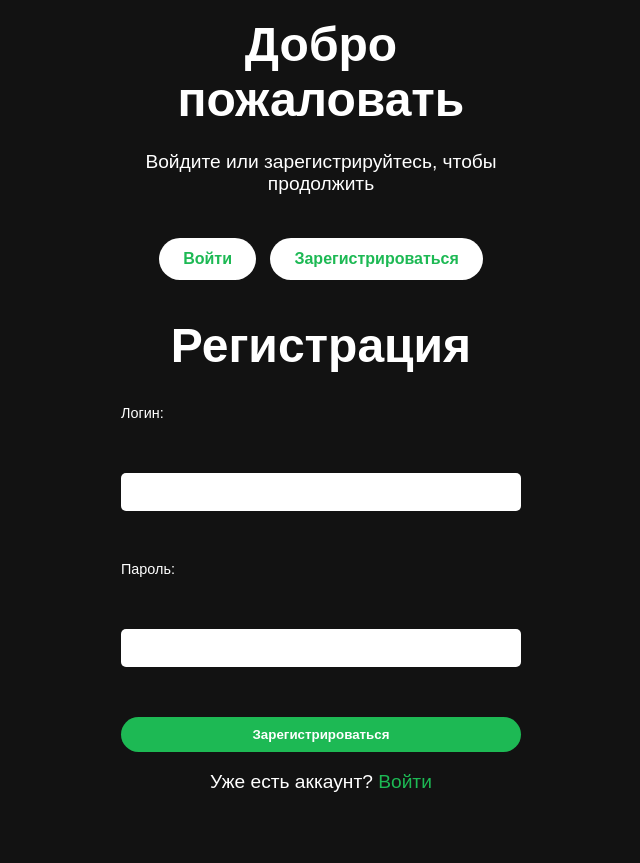
After one commit to IlliaRybchyk/Spotify2, a Flask app: template templates/register.html in a window 1280 px wide. The commit adds this page. Shown: the whole page, without its empty margins (319-959 px from the left). Run offline with Flask 3, Linux system fonts and the light colour scheme; the template is opened without the code that fills it, so the values that code supplies are empty.

```diff
--- /dev/null
+++ b/static/css/common.css
@@ -0,0 +1,57 @@
+
+body {
+    background-color: #121212;
+    color: #FFFFFF;
+    font-family: 'Arial', sans-serif;
+    display: flex;
+    flex-direction: column;
+    justify-content: center;
+    align-items: center;
+    height: 100vh;
+    text-align: center;
+}
+
+h1 {
+    font-size: 3em;
+    margin-bottom: 0.5em;
+}
+
+p {
+    font-size: 1.2em;
+    margin-bottom: 2em;
+}
+
+button {
+    display: inline-block;
+    padding: 0.75em 1.5em;
+    background-color: #FFFFFF;
+    color: #121212;
+    border: none;
+    border-radius: 25px;
+    font-weight: bold;
+    cursor: pointer;
+    transition: background-color 0.3s;
+}
+
+a.btn {
+    display: inline-block;
+    margin: 5px;
+    padding: 0.75em 1.5em;
+    background-color: #FFFFFF;
+    color: #121212;
+    text-decoration: none;
+    font-weight: bold;
+    border-radius: 25px;
+    transition: background-color 0.3s, color 0.3s;
+}
+
+a.btn:hover {
+    background-color: #1DB954;
+    color: #FFFFFF;
+}
+
+label {
+    text-align: left;
+    font-size: 0.9em;
+    margin-bottom: 0.2em;
+}
--- /dev/null
+++ b/static/css/register.css
@@ -0,0 +1,59 @@
+.register-container {
+    text-align: center;
+    max-width: 400px;
+    padding: 2em;
+}
+
+form {
+    display: flex;
+    flex-direction: column;
+    align-items: stretch;
+    gap: 1em;
+    margin-top: 2em;
+}
+
+label {
+    text-align: left;
+    font-size: 0.9em;
+    margin-bottom: 0.2em;
+}
+
+form {
+    display: flex;
+    flex-direction: column;
+    align-items: stretch;
+    gap: 1em;
+    margin-top: 2em;
+}
+
+input[type="text"],
+input[type="password"] {
+    padding: 0.6em;
+    border: none;
+    border-radius: 5px;
+    font-size: 1em;
+}
+
+button[type="submit"] {
+    padding: 0.75em;
+    background-color: #1DB954;
+    color: white;
+    border: none;
+    border-radius: 25px;
+    font-weight: bold;
+    cursor: pointer;
+    transition: background-color 0.3s;
+}
+
+button[type="submit"]:hover {
+    background-color: #1ed760;
+}
+
+.register-container a {
+    color: #1DB954;
+    text-decoration: none;
+}
+
+.register-container a:hover {
+    text-decoration: underline;
+}
--- a/templates/auth.html
+++ b/templates/auth.html
@@ -3,6 +3,7 @@
 <head>
     <meta charset="UTF-8" />
     <title>Главная страница</title>
+    <link rel="stylesheet" href="{{ url_for('static', filename='css/common.css') }}">
     <link rel="stylesheet" href="{{ url_for('static', filename='css/auth.css') }}">
 </head>
 <body>
--- /dev/null
+++ b/templates/register.html
@@ -0,0 +1,25 @@
+<!DOCTYPE html>
+<html lang="ru">
+<head>
+    <meta charset="UTF-8" />
+    <title>Главная страница</title>
+    <link rel="stylesheet" href="{{ url_for('static', filename='css/common.css') }}">
+    <link rel="stylesheet" href="{{ url_for('static', filename='css/register.css') }}">
+</head>
+<body>
+    <div class="register-container">
+        <h1>Добро пожаловать</h1>
+        <p>Войдите или зарегистрируйтесь, чтобы продолжить</p>
+        <a href="/login" class="btn">Войти</a>
+        <a href="/register" class="btn">Зарегистрироваться</a>
+    <h1>Регистрация</h1>
+        <form method="POST" action="/register">
+            <label>Логин:</label><br />
+            <input type="text" name="username" required /><br />
+            <label>Пароль:</label><br />
+            <input type="password" name="password" required /><br />
+            <button type="submit">Зарегистрироваться</button>
+        </form>
+        <p>Уже есть аккаунт? <a href="/login">Войти</a></p>
+</body>
+</html>
```
Also changed, not shown: static/css/auth.css (deleted, +0 -40 lines).
